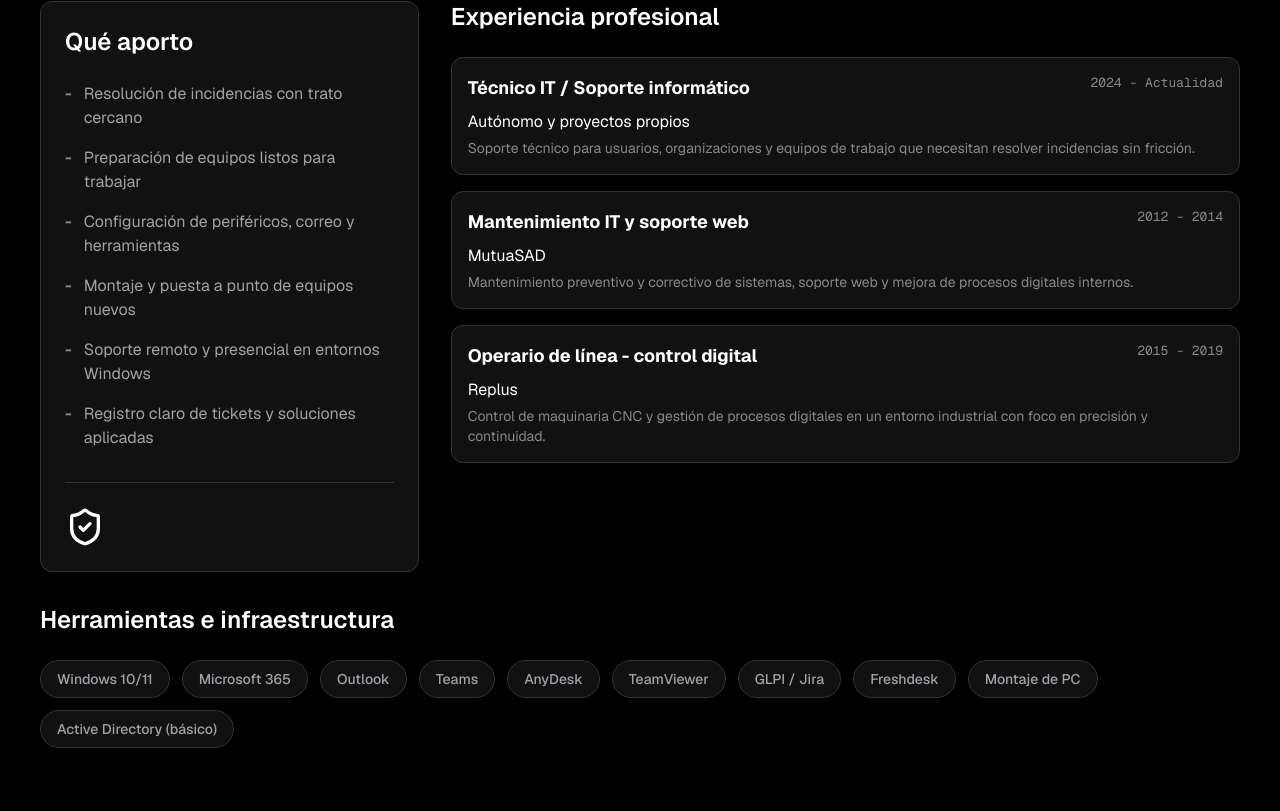
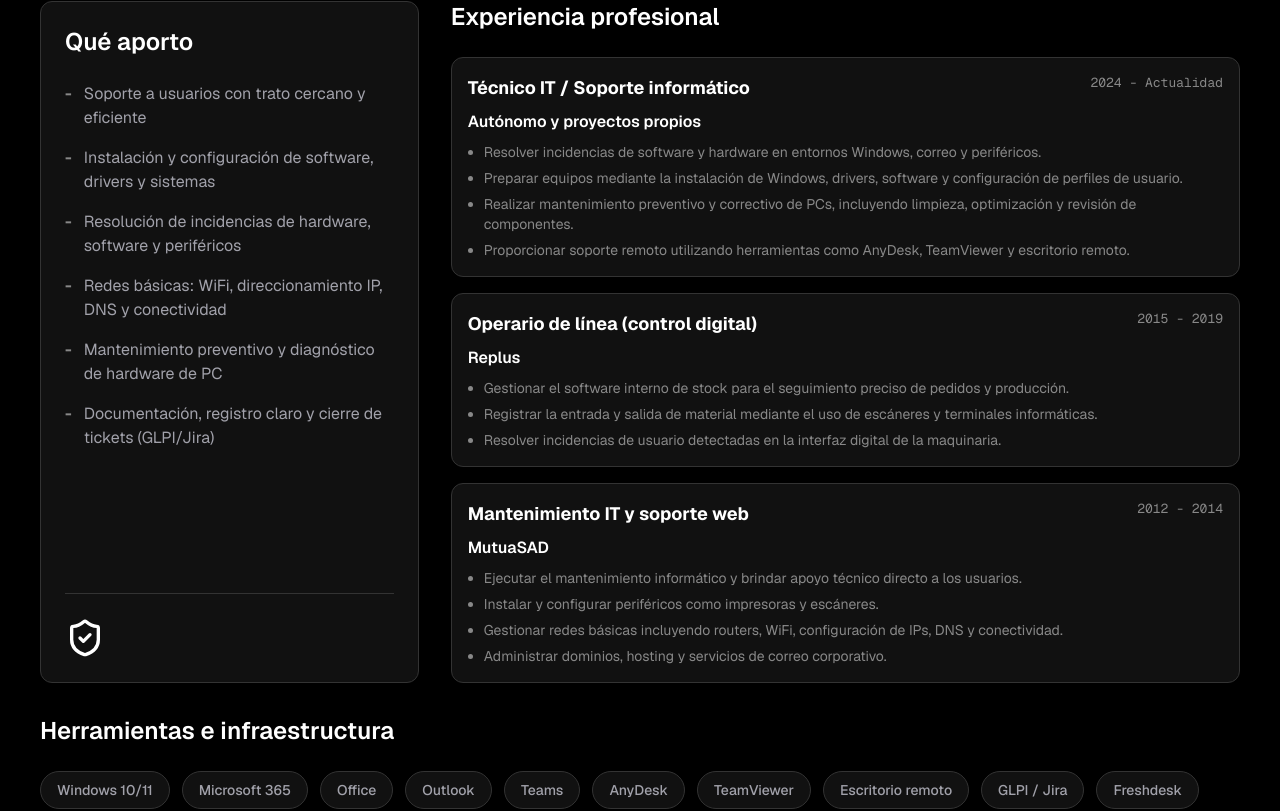
Before and after one commit to moisesvalero/portfolio-sector-IT, a Next.js app: page / in a window 1280 px wide. Shown: the part 969-1780 px from the top of the page. Built offline with nearby package versions, Linux system fonts and the light colour scheme; no server answers.

Commit message:
feat: update landing page details and PDF with new CV

```diff
--- a/src/app/page.tsx
+++ b/src/app/page.tsx
@@ -16,23 +16,25 @@ import { createPersonJsonLd, createWebsiteJsonLd } from "@/lib/seo";
 const tools = [
   "Windows 10/11",
   "Microsoft 365",
+  "Office",
   "Outlook",
   "Teams",
   "AnyDesk",
   "TeamViewer",
+  "Escritorio remoto",
   "GLPI / Jira",
   "Freshdesk",
-  "Montaje de PC",
-  "Active Directory (básico)",
+  "Active Directory básico",
+  "Antivirus",
 ];
 
 const offers = [
-  "Resolución de incidencias con trato cercano",
-  "Preparación de equipos listos para trabajar",
-  "Configuración de periféricos, correo y herramientas",
-  "Montaje y puesta a punto de equipos nuevos",
-  "Soporte remoto y presencial en entornos Windows",
-  "Registro claro de tickets y soluciones aplicadas",
+  "Soporte a usuarios con trato cercano y eficiente",
+  "Instalación y configuración de software, drivers y sistemas",
+  "Resolución de incidencias de hardware, software y periféricos",
+  "Redes básicas: WiFi, direccionamiento IP, DNS y conectividad",
+  "Mantenimiento preventivo y diagnóstico de hardware de PC",
+  "Documentación, registro claro y cierre de tickets (GLPI/Jira)",
 ];
 
 const experiences = [
@@ -40,35 +42,46 @@ const experiences = [
     role: "Técnico IT / Soporte informático",
     period: "2024 - Actualidad",
     company: "Autónomo y proyectos propios",
-    description:
-      "Soporte técnico para usuarios, organizaciones y equipos de trabajo que necesitan resolver incidencias sin fricción.",
+    description: [
+      "Resolver incidencias de software y hardware en entornos Windows, correo y periféricos.",
+      "Preparar equipos mediante la instalación de Windows, drivers, software y configuración de perfiles de usuario.",
+      "Realizar mantenimiento preventivo y correctivo de PCs, incluyendo limpieza, optimización y revisión de componentes.",
+      "Proporcionar soporte remoto utilizando herramientas como AnyDesk, TeamViewer y escritorio remoto.",
+    ],
+  },
+  {
+    role: "Operario de línea (control digital)",
+    period: "2015 - 2019",
+    company: "Replus",
+    description: [
+      "Gestionar el software interno de stock para el seguimiento preciso de pedidos y producción.",
+      "Registrar la entrada y salida de material mediante el uso de escáneres y terminales informáticas.",
+      "Resolver incidencias de usuario detectadas en la interfaz digital de la maquinaria.",
+    ],
   },
   {
     role: "Mantenimiento IT y soporte web",
     period: "2012 - 2014",
     company: "MutuaSAD",
-    description:
-      "Mantenimiento preventivo y correctivo de sistemas, soporte web y mejora de procesos digitales internos.",
-  },
-  {
-    role: "Operario de línea - control digital",
-    period: "2015 - 2019",
-    company: "Replus",
-    description:
-      "Control de maquinaria CNC y gestión de procesos digitales en un entorno industrial con foco en precisión y continuidad.",
+    description: [
+      "Ejecutar el mantenimiento informático y brindar apoyo técnico directo a los usuarios.",
+      "Instalar y configurar periféricos como impresoras y escáneres.",
+      "Gestionar redes básicas incluyendo routers, WiFi, configuración de IPs, DNS y conectividad.",
+      "Administrar dominios, hosting y servicios de correo corporativo.",
+    ],
   },
 ];
 
 const education = [
   {
     icon: GraduationCap,
-    title: "Google IT Support Professional Certificate",
+    title: "Certificado Profesional de Asistencia Informática",
     subtitle: "Google / Coursera",
   },
   {
     icon: Code2,
-    title: "Certificado IFCD0210",
-    subtitle: "Desarrollo de aplicaciones web",
+    title: "Certificado de Profesionalidad Nivel 3 - DAW",
+    subtitle: "Ministerio de Educación y Formación Profesional",
   },
   {
     icon: ShieldCheck,
@@ -142,7 +155,7 @@ export default function Home() {
               Moisés Valero Sánchez
             </h1>
             <p className="mx-auto mb-4 max-w-2xl text-[20px] leading-7 font-semibold text-[var(--muted-foreground)] md:mx-0 md:text-[24px] md:leading-8">
-              Técnico de soporte IT N1 para usuarios y equipos Windows
+              Técnico IT Nivel 1 | Helpdesk | Soporte a usuarios
             </p>
             <p className="mx-auto flex max-w-full items-start justify-center gap-2 text-[16px] leading-6 text-[var(--subtle-foreground)] md:mx-0 md:justify-start">
               <MapPin className="mt-1 size-4 shrink-0" aria-hidden="true" />
@@ -217,12 +230,14 @@ export default function Home() {
                     {item.period}
                   </span>
                 </div>
-                <p className="mb-1 text-[16px] leading-6 text-[var(--foreground)]">
+                <p className="mb-2 text-[16px] leading-6 font-semibold text-[var(--foreground)]">
                   {item.company}
                 </p>
-                <p className="text-[14px] leading-5 text-[var(--subtle-foreground)]">
-                  {item.description}
-                </p>
+                <ul className="list-disc space-y-1.5 pl-4 text-[14px] leading-5 text-[var(--subtle-foreground)]">
+                  {item.description.map((bullet, idx) => (
+                    <li key={idx}>{bullet}</li>
+                  ))}
+                </ul>
               </article>
             ))}
           </div>
```
Also changed, not shown: 1 other file (tests, documents, lock files or other folders).
